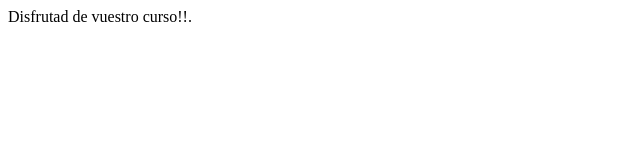
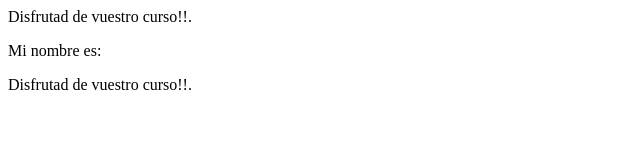
Before and after one commit to mrojamor/uax-devops-01, a plain HTML site: page index.html in a window 1280 px wide. Shown: the whole page, without its empty margins (0-640 px from the left). Drawn offline with Linux system fonts and the light colour scheme.

Commit message:
ADDED: Mi nombre

```diff
--- a/index.html
+++ b/index.html
@@ -1,8 +1,12 @@
 <html>
 <head>
-<title>Modelo Devops de integración continua</title>
+<title>Modelo Devops de integración
+continua</title>
 </head>
 <body>
 <p>Disfrutad de vuestro curso!!.</p>
+<p>Mi nombre es: </p>
+</body>
+</html><p>Disfrutad de vuestro curso!!.</p>
 </body>
 </html>
```
